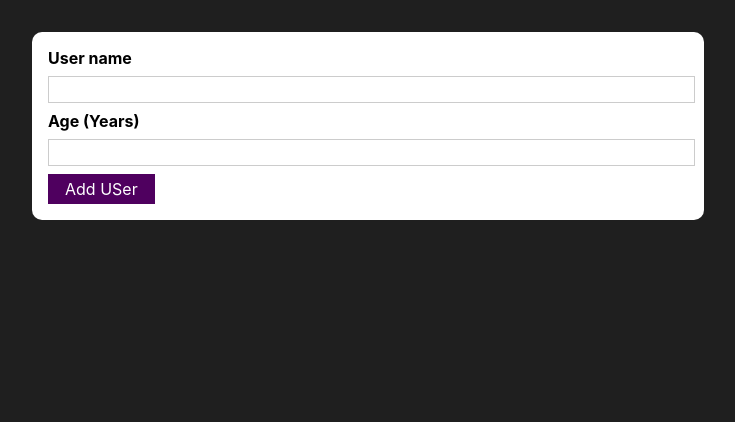
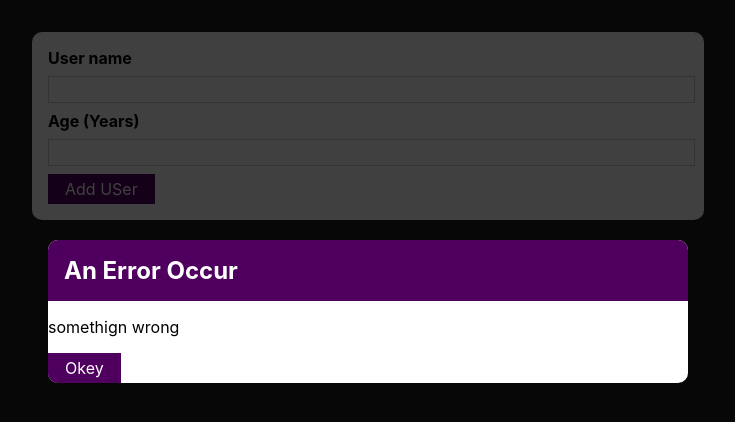
Before and after one commit to ShivamSainier/Learn-React-, a React (Create React App) app: page / in a window 1280 px wide. Shown: the top 422 px of the page, without its empty margins (272-1007 px from the left). Built offline with nearby package versions, Linux system fonts and the light colour scheme.

Commit message:
Add Error Model

```diff
--- /dev/null
+++ b/src/components/Ui/Error.module.css
@@ -0,0 +1,45 @@
+.backdrop {
+    position: fixed;
+    top: 0;
+    left: 0;
+    width: 100%;
+    height: 100vh;
+    z-index: 10;
+    background: rgba(0, 0, 0, 0.75);
+  }
+
+  .modal {
+    position: fixed;
+    top: 30vh;
+    left: 10%;
+    width: 80%;
+    z-index: 100;
+    overflow: hidden;
+  }
+
+  .header {
+    background: #4f005f;
+    padding: 1rem;
+  }
+
+  .header h2 {
+    margin: 0;
+    color: white;
+  }
+
+  .content {
+    padding: 1rem;
+  }
+
+  .actions {
+    padding: 1rem;
+    display: flex;
+    justify-content: flex-end;
+  }
+
+  @media (min-width: 768px) {
+    .modal {
+      left: calc(50% - 20rem);
+      width: 40rem;
+    }
+  }
--- /dev/null
+++ b/src/components/Ui/ErrorModel.js
@@ -0,0 +1,22 @@
+import React from 'react'
+import Button from './Button'
+import Card from './Card'
+import classes from "./Error.module.css"
+
+function ErrorModel(props) {
+    return (
+        <div>
+        <div className={classes.backdrop} />
+        <Card className={classes.modal}>
+            <header className={classes.header}><h2>{props.title}</h2> </header>
+            <div>
+         <p>{props.message}</p>
+            </div>
+            <footer classNam={classes.actions}><Button>Okey</Button></footer>
+        </Card>
+        </div>
+
+    )
+}
+
+export default ErrorModel
--- a/src/components/User/AddUser.js
+++ b/src/components/User/AddUser.js
@@ -1,6 +1,7 @@
 import React,{useState} from 'react'
 import Button from '../Ui/Button';
 import Card from '../Ui/Card';
+import ErrorModel from '../Ui/ErrorModel';
 import classes from "./AddUSer.module.css"
 
 function AddUser(props) {
@@ -31,6 +32,7 @@
     }
     return (
         <div>
+            <ErrorModel title="An Error Occur" message="somethign wrong"/>
             <Card className={classes.input}>
             <form onSubmit={AddUserHendler}>
                 <label htmlFor="">User name</label>
```
